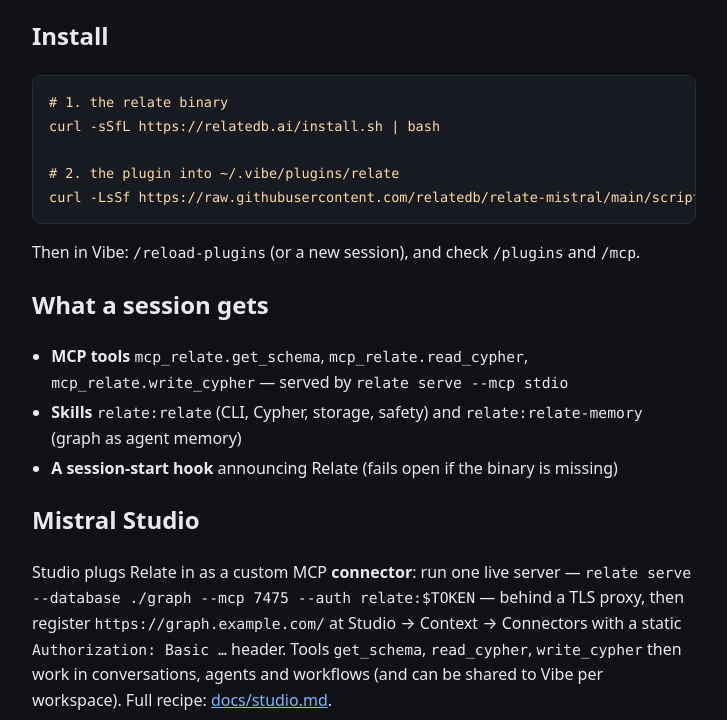
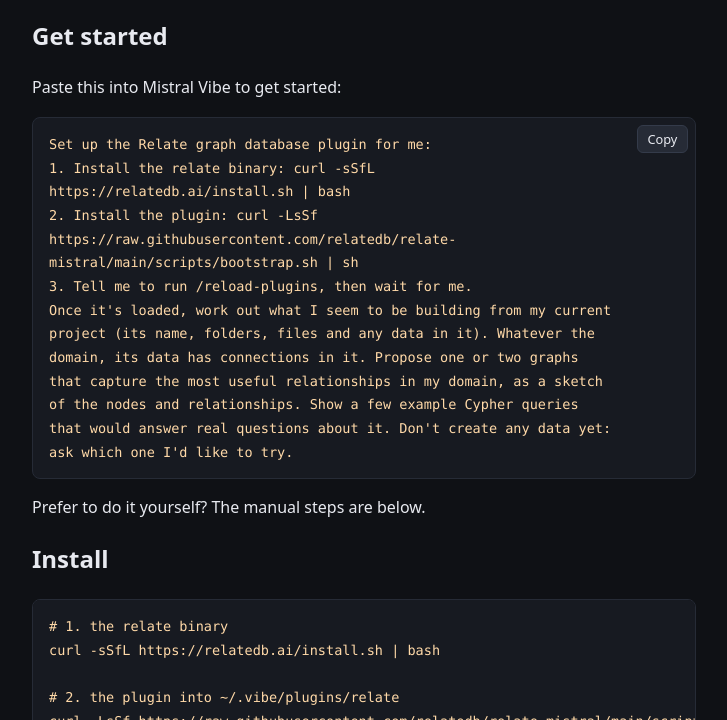
Before and after one commit to relatedb/relate-mistral, a plain HTML site: page index.html in a window 1280 px wide. Shown: the part 553-1273 px from the top of the page, without its empty margins (276-1003 px from the left). Drawn offline with Linux system fonts and the light colour scheme.

Commit message:
gh-pages: add copyable Vibe starter prompt
Co-Authored-By: Claude Sonnet 5.5 <noreply@anthropic.com>

```diff
--- a/index.html
+++ b/index.html
@@ -31,6 +31,14 @@
     padding: .9rem 1rem; overflow-x: auto;
   }
   pre code { color: #ffd9a8; }
+  .prompt { position: relative; }
+  .prompt pre { white-space: pre-wrap; margin: .5rem 0 0; padding-right: 5rem; }
+  .prompt button {
+    position: absolute; top: .5rem; right: .5rem; cursor: pointer;
+    font: inherit; font-size: .8rem; color: #e8eaf0; background: #262b36;
+    border: 1px solid #343b4a; border-radius: 6px; padding: .2rem .6rem;
+  }
+  .prompt button:hover { background: #303746; }
   ul { padding-left: 1.2rem; }
   li { margin: .3rem 0; }
   a { color: #7ab8ff; }
@@ -46,6 +54,18 @@
 <main>
   <h1>Relate <span class="x">×</span> Mistral Vibe</h1>
   <p class="sub">Relate by Neo4j — an embedded, single-binary Cypher graph database — as a native Vibe plugin.</p>
+
+  <h2>Get started</h2>
+  <p>Paste this into Mistral Vibe to get started:</p>
+  <div class="prompt">
+    <pre id="starter"><code>Set up the Relate graph database plugin for me:
+1. Install the relate binary: curl -sSfL https://relatedb.ai/install.sh | bash
+2. Install the plugin: curl -LsSf https://raw.githubusercontent.com/relatedb/relate-mistral/main/scripts/bootstrap.sh | sh
+3. Tell me to run /reload-plugins, then wait for me.
+Once it's loaded, work out what I seem to be building from my current project (its name, folders, files and any data in it). Whatever the domain, its data has connections in it. Propose one or two graphs that capture the most useful relationships in my domain, as a sketch of the nodes and relationships. Show a few example Cypher queries that would answer real questions about it. Don't create any data yet: ask which one I'd like to try.</code></pre>
+    <button type="button" id="copy">Copy</button>
+  </div>
+  <p>Prefer to do it yourself? The manual steps are below.</p>
 
   <h2>Install</h2>
   <pre><code># 1. the relate binary
@@ -85,5 +105,13 @@ curl -LsSf https://raw.githubusercontent.com/relatedb/relate-mistral/main/script
 
   <footer>Apache-2.0 · Plugin support in Vibe is experimental — pin a release tag if you need stability.</footer>
 </main>
+<script>
+  document.getElementById('copy').addEventListener('click', function (e) {
+    var b = e.currentTarget;
+    navigator.clipboard.writeText(document.getElementById('starter').innerText).then(function () {
+      b.textContent = 'Copied'; setTimeout(function () { b.textContent = 'Copy'; }, 1500);
+    }, function () { b.textContent = 'Press Ctrl/Cmd+C'; });
+  });
+</script>
 </body>
 </html>
```
